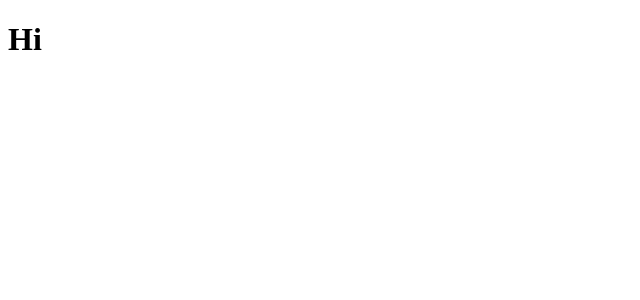
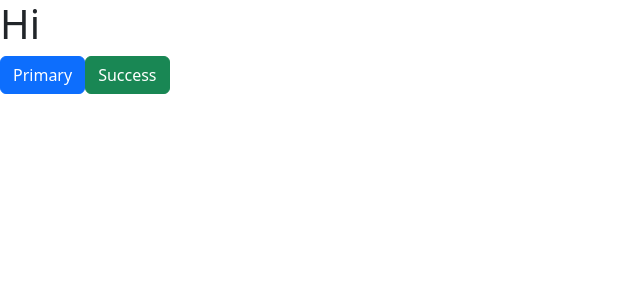
Before and after one commit to jamesm1201/portfolio-project, a React (Vite) app: page / in a window 1280 px wide. Shown: the top 300 px of the page, without its empty margins (0-640 px from the left). Built offline with nearby package versions, Linux system fonts and the light colour scheme.

Commit message:
Install react-bootstrap
Normal bootstrap commands also work examples of both using buttons present

```diff
--- a/package.json
+++ b/package.json
@@ -10,7 +10,9 @@
     "preview": "vite preview"
   },
   "dependencies": {
+    "bootstrap": "^5.3.3",
     "react": "^18.3.1",
+    "react-bootstrap": "^2.10.4",
     "react-dom": "^18.3.1"
   },
   "devDependencies": {
--- a/src/App.jsx
+++ b/src/App.jsx
@@ -1,4 +1,5 @@
-
+import Button from 'react-bootstrap/Button';
+import Carousel from 'react-bootstrap/Carousel'
 import './App.css'
 
 function App() {
@@ -6,6 +7,10 @@
   return (
     <>
     <h1>Hi</h1>
+    <button type="button" className="btn btn-primary">Primary</button>
+
+    <Button variant="success">Success</Button>{' '}
+
     </>
   )
 }
--- a/src/main.jsx
+++ b/src/main.jsx
@@ -1,7 +1,9 @@
 import { StrictMode } from 'react'
 import { createRoot } from 'react-dom/client'
 import App from './App.jsx'
+import 'bootstrap/dist/css/bootstrap.min.css';
 import './index.css'
+
 
 createRoot(document.getElementById('root')).render(
   <StrictMode>
```
Also changed, not shown: 1 other file (tests, documents, lock files or other folders).
